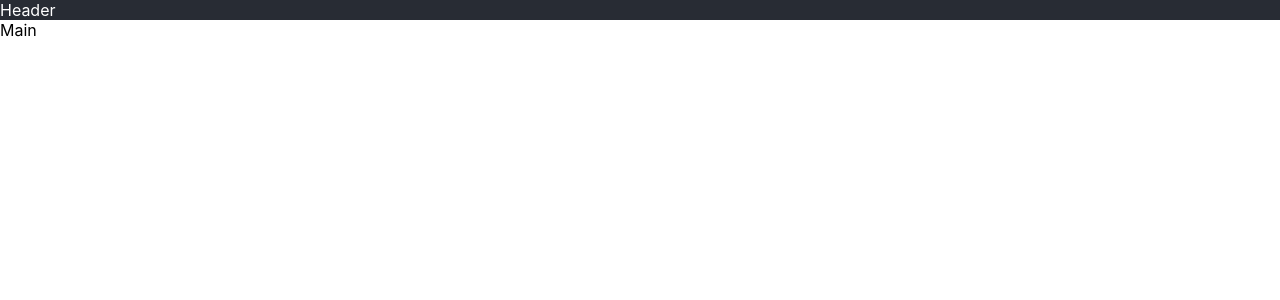
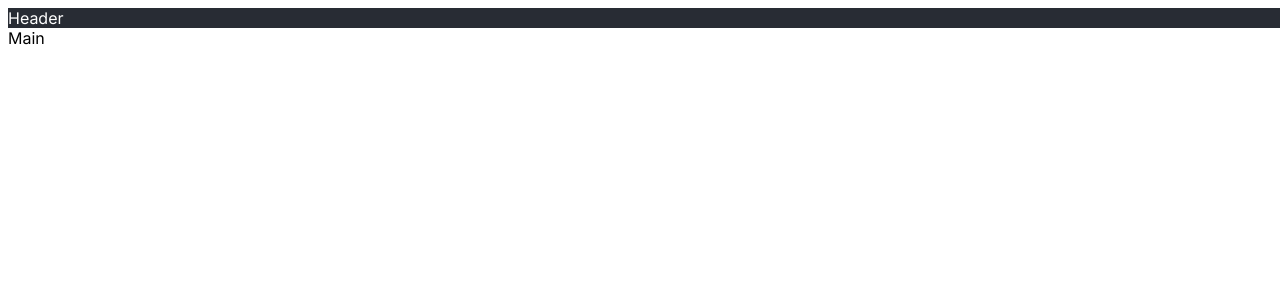
Before and after one commit to SergiusNahnoinyi/crm-system, a React (Create React App) app in the folder client/: page / in a window 1280 px wide. Shown: the top 300 px of the page. Built offline with nearby package versions, Linux system fonts and the light colour scheme.

Commit message:
Style: add fonts and global styles

```diff
--- a/client/src/index.css
+++ b/client/src/index.css
@@ -1,8 +1,25 @@
-body {
-  margin: 0;
-  font-family: -apple-system, BlinkMacSystemFont, "Segoe UI", "Roboto", "Oxygen",
-    "Ubuntu", "Cantarell", "Fira Sans", "Droid Sans", "Helvetica Neue",
-    sans-serif;
-  -webkit-font-smoothing: antialiased;
-  -moz-osx-font-smoothing: grayscale;
+@import url("https://fonts.googleapis.com/css2?family=Inter:wght@400;600;700&display=swap");
+
+html,
+body,
+.app {
+  height: 100%;
+  width: 100%;
+  font-family: "Inter", sans-serif;
 }
+
+::-webkit-scrollbar {
+  width: 10px;
+}
+
+::-webkit-scrollbar-track {
+  background: #7a7f9d;
+}
+
+::-webkit-scrollbar-thumb {
+  background: #21295c;
+}
+
+::-webkit-scrollbar-track:hover {
+  background: #21295c;
+}
```
